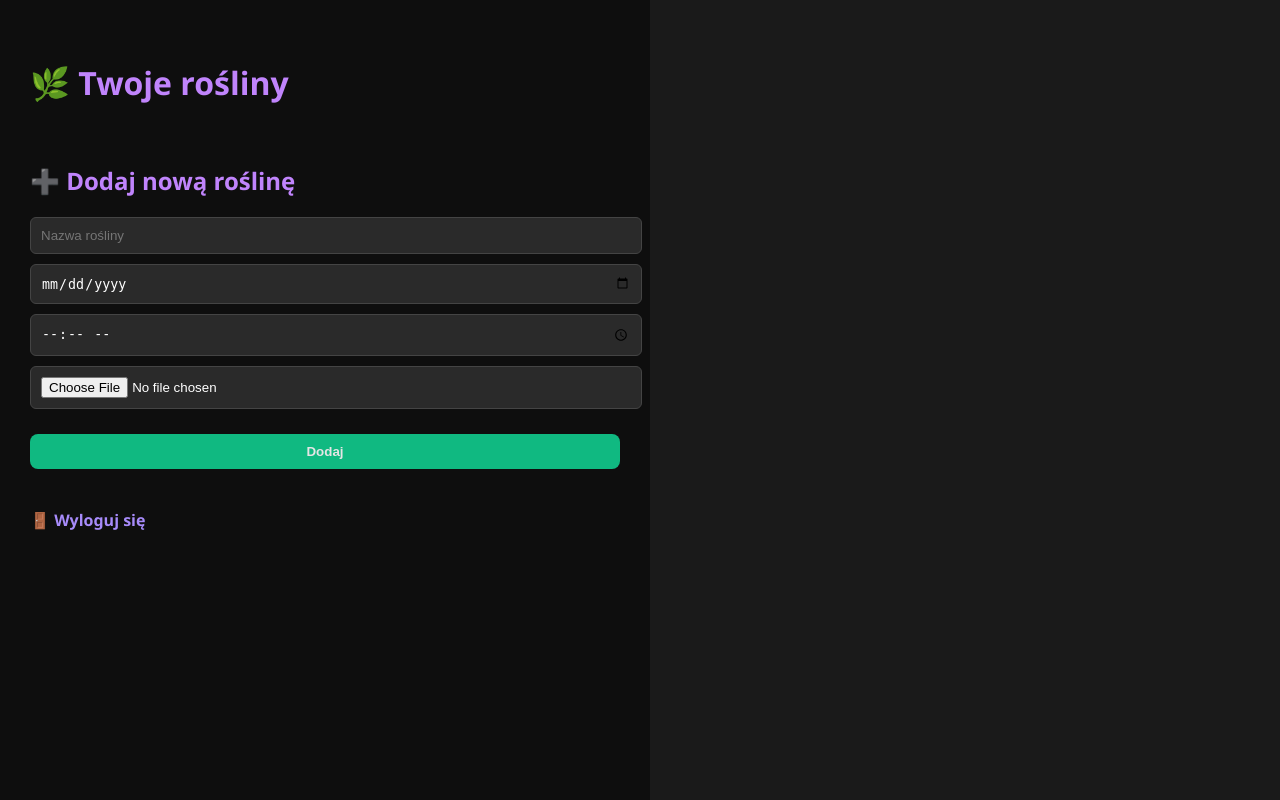
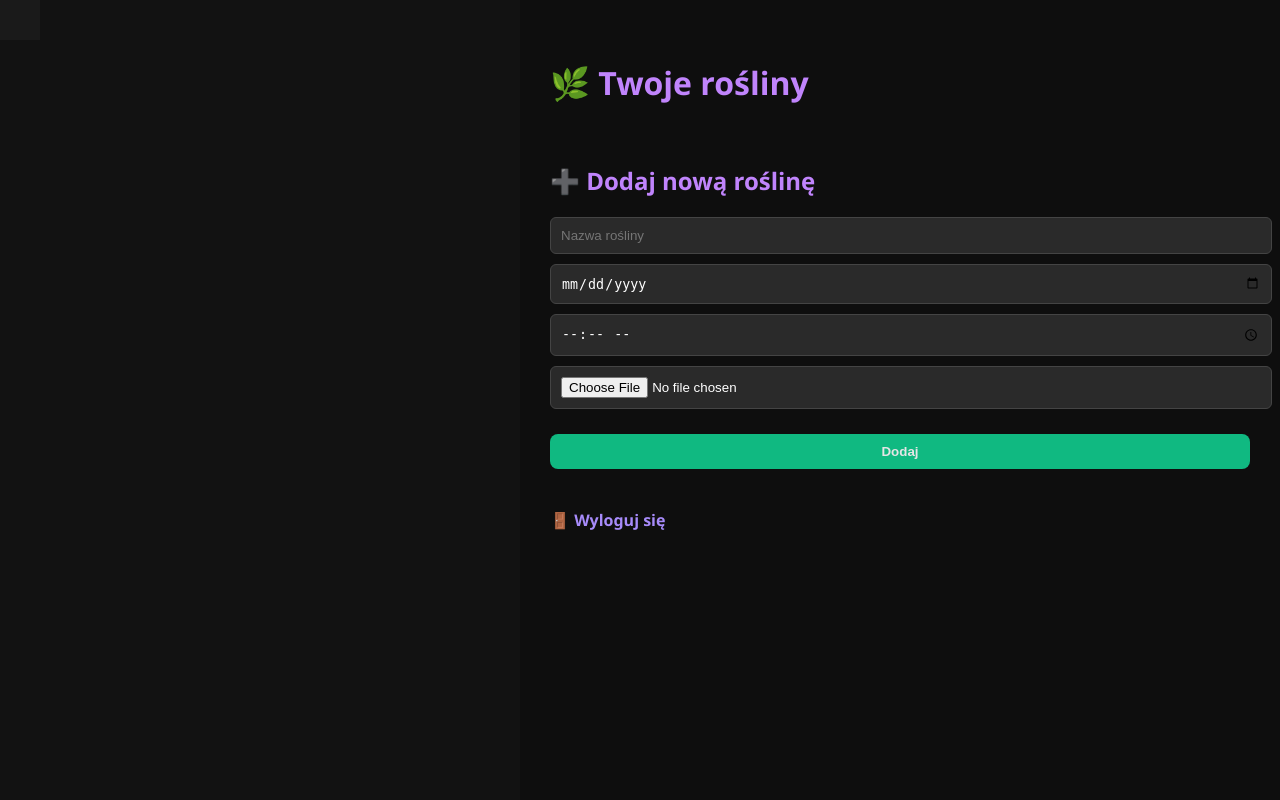
Before and after one commit to tomala431/rosliny, a Flask app: template templates/dashboard.html in a window 1280 px wide. Run offline with Flask 3, Linux system fonts and the light colour scheme; the template is opened without the code that fills it, so the values that code supplies are empty.

Commit message:
Update dashboard.html

```diff
--- a/templates/dashboard.html
+++ b/templates/dashboard.html
@@ -7,12 +7,12 @@
 <body>
     <div class="layout">
 
-        <!-- LEWA STRONA: KWIATKI -->
 
-  <div class="flower-box" id="flowerBox">
-            <!-- kwiatki będą generowane tu przez JavaScript -->
-        </div>
-        <!-- PRAWA STRONA: PANEL ROŚLIN -->
+        <div class="flower-wrapper">
+        <div class="flower-header"></div> <!-- NIEBIESKIE POLE u góry -->
+        <div class="flower-box" id="flowerBox"></div> <!-- kwiatki pod spodem -->
+    </div>
+
         <div class="container">
             <h1>🌿 Twoje rośliny</h1>
 
```
